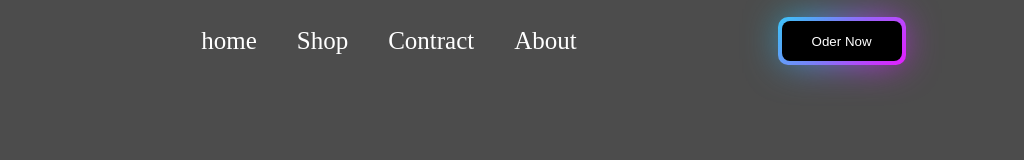
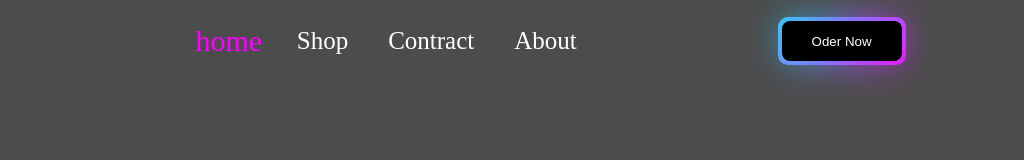
Before and after one commit to Rakib-Hassan-web/navbar-makig-, a plain HTML site: page index.html in a window 1280 px wide. In both pictures the pointer is over the link "home". Shown: the full height of the page, 256-1280 px from the left. Drawn offline with Linux system fonts and the light colour scheme.

Commit message:
nav bar comnplete

```diff
--- a/css/style.css
+++ b/css/style.css
@@ -54,10 +54,17 @@ justify-content: space-around;
 .navitems a{
 
     font-size: 25px;
+    transition: all linear .4s;
     color: white;
 }
 
 
+.navitems a:hover{
+    color: #fc00ff;
+    box-shadow: rgba(100, 100, 111, 0.2) 0px 7px 29px 0px;
+    transform: scale(1.2);
+
+}
 
 
 
```
